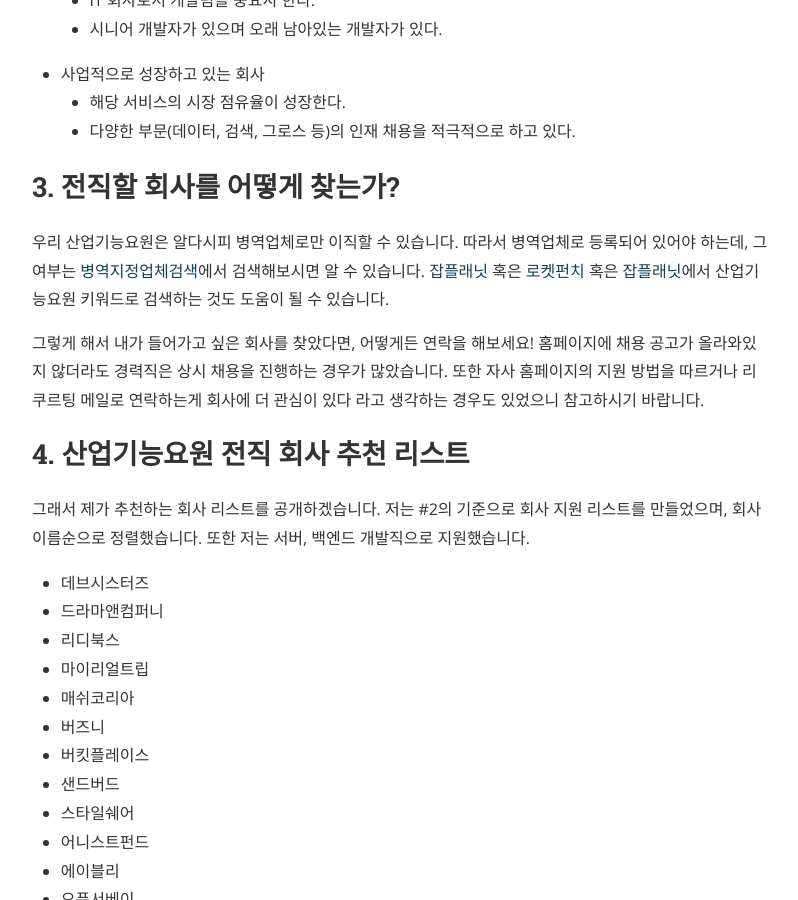
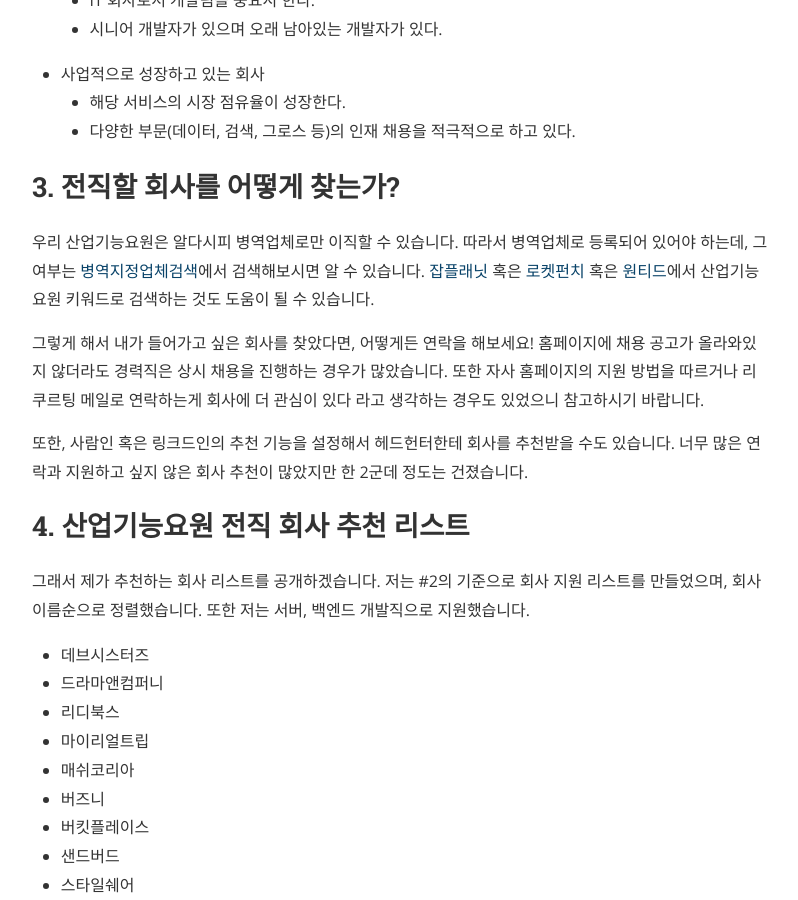
Before and after one commit to academey/academey.github.io, a Jekyll site: the page built from _posts/2019-05-07-recommend-and-change-jobs.md, in a window 1280 px wide and 900 px high, scrolled down 1536 px. Shown: the whole window, without its empty margins (240-1038 px from the left). Built offline with Jekyll 4.4.1, drawn with Linux system fonts in a browser that asks for light colours; nearby versions of some CDN libraries; comment, search, counter and statistics services are not loaded.

Commit message:
Fix error at change jobs

```diff
--- a/_posts/2019-05-07-recommend-and-change-jobs.md
+++ b/_posts/2019-05-07-recommend-and-change-jobs.md
@@ -42,9 +42,11 @@ categories: sanup
 
 # 3. 전직할 회사를 어떻게 찾는가?
 
-우리 산업기능요원은 알다시피 병역업체로만 이직할 수 있습니다. 따라서 병역업체로 등록되어 있어야 하는데, 그 여부는 [병역지정업체검색](https://work.mma.go.kr/caisBYIS/search/byjjecgeomsaek.do)에서 검색해보시면 알 수 있습니다. [잡플래닛](https://www.jobplanet.co.kr/job_postings/search?query=%EC%82%B0%EC%97%85%EA%B8%B0%EB%8A%A5%EC%9A%94%EC%9B%90) 혹은 [로켓펀치](https://www.jobplanet.co.kr/job_postings/search?query=%EC%82%B0%EC%97%85%EA%B8%B0%EB%8A%A5%EC%9A%94%EC%9B%90) 혹은 [잡플래닛](https://www.wanted.co.kr/tag_search?tag=%EC%82%B0%EC%97%85%EA%B8%B0%EB%8A%A5%EC%9A%94%EC%9B%90)에서 산업기능요원 키워드로 검색하는 것도 도움이 될 수 있습니다.
+우리 산업기능요원은 알다시피 병역업체로만 이직할 수 있습니다. 따라서 병역업체로 등록되어 있어야 하는데, 그 여부는 [병역지정업체검색](https://work.mma.go.kr/caisBYIS/search/byjjecgeomsaek.do)에서 검색해보시면 알 수 있습니다. [잡플래닛](https://www.jobplanet.co.kr/job_postings/search?query=%EC%82%B0%EC%97%85%EA%B8%B0%EB%8A%A5%EC%9A%94%EC%9B%90) 혹은 [로켓펀치](https://www.rocketpunch.com/search?keywords=%EC%82%B0%EC%97%85%EA%B8%B0%EB%8A%A5%EC%9A%94%EC%9B%90) 혹은 [원티드](https://www.wanted.co.kr/tag_search?tag=%EC%82%B0%EC%97%85%EA%B8%B0%EB%8A%A5%EC%9A%94%EC%9B%90)에서 산업기능요원 키워드로 검색하는 것도 도움이 될 수 있습니다.
 
 그렇게 해서 내가 들어가고 싶은 회사를 찾았다면, 어떻게든 연락을 해보세요! 홈페이지에 채용 공고가 올라와있지 않더라도 경력직은 상시 채용을 진행하는 경우가 많았습니다. 또한 자사 홈페이지의 지원 방법을 따르거나 리쿠르팅 메일로 연락하는게 회사에 더 관심이 있다 라고 생각하는 경우도 있었으니 참고하시기 바랍니다.
+
+또한, 사람인 혹은 링크드인의 추천 기능을 설정해서 헤드헌터한테 회사를 추천받을 수도 있습니다. 너무 많은 연락과 지원하고 싶지 않은 회사 추천이 많았지만 한 2군데 정도는 건졌습니다.
 
 # 4. 산업기능요원 전직 회사 추천 리스트
 
```
